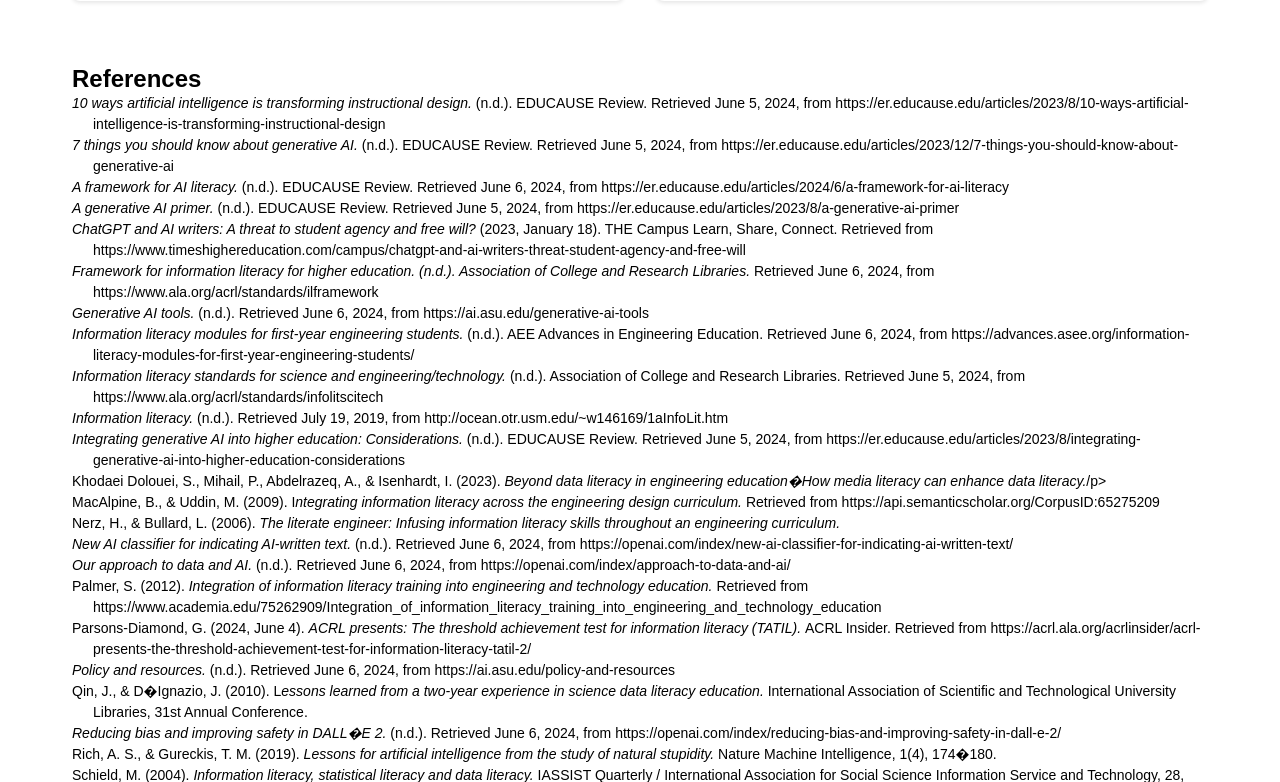
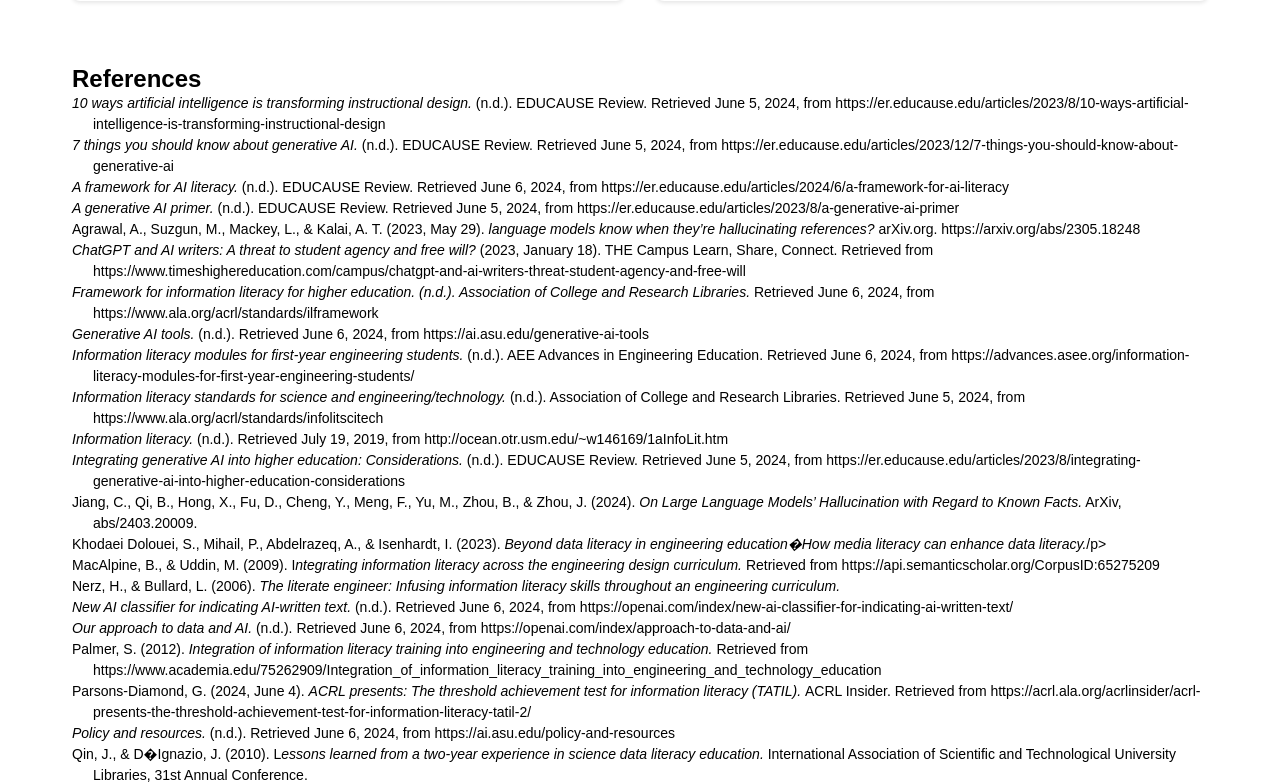
Before and after one commit to bharathjg/AppliedProject, a Python web app: template templates/about.html in a window 1280 px wide. Shown: the part 1682-2464 px from the top of the page. Run offline with Jinja, Linux system fonts and the light colour scheme; the template is opened without the code that fills it, so the values that code supplies are empty.

Commit message:
feat: additional references

```diff
--- a/templates/about.html
+++ b/templates/about.html
@@ -373,6 +373,8 @@
                 Retrieved June 6, 2024, from https://er.educause.edu/articles/2024/6/a-framework-for-ai-literacy</p>
             <p class="hanging-indent"><span class="title">A generative AI primer. </span>(n.d.). EDUCAUSE Review.
                 Retrieved June 5, 2024, from https://er.educause.edu/articles/2023/8/a-generative-ai-primer</p>
+            <p class="hanging-indent">Agrawal, A., Suzgun, M., Mackey, L., & Kalai, A. T. (2023, May 29). <span class="title"> language models know when they’re hallucinating
+            references? </span>arXiv.org. https://arxiv.org/abs/2305.18248</p>
             <p class="hanging-indent"><span class="title">ChatGPT and AI writers: A threat to student agency and free
                     will? </span>(2023, January 18). THE Campus Learn, Share, Connect. Retrieved from
                 https://www.timeshighereducation.com/campus/chatgpt-and-ai-writers-threat-student-agency-and-free-will
@@ -394,6 +396,8 @@
                     Considerations. </span>(n.d.). EDUCAUSE Review. Retrieved June 5, 2024, from
                 https://er.educause.edu/articles/2023/8/integrating-generative-ai-into-higher-education-considerations
             </p>
+            <p class="hanging-indent">Jiang, C., Qi, B., Hong, X., Fu, D., Cheng, Y., Meng, F., Yu, M., Zhou, B., & Zhou, J. (2024). <span class="title">On Large Language Models’
+            Hallucination with Regard to Known Facts.</span> ArXiv, abs/2403.20009.</p>
             <p class="hanging-indent">Khodaei Dolouei, S., Mihail, P., Abdelrazeq, A., & Isenhardt, I. (2023). <span
                     class="title">Beyond data literacy in engineering education�How media literacy can enhance data
                     literacy.</span>/p>
```
